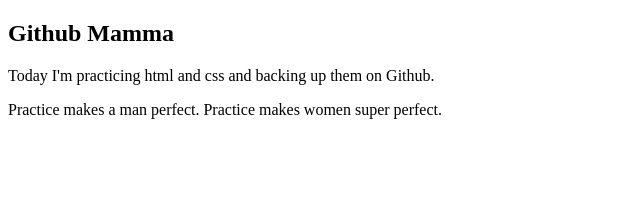
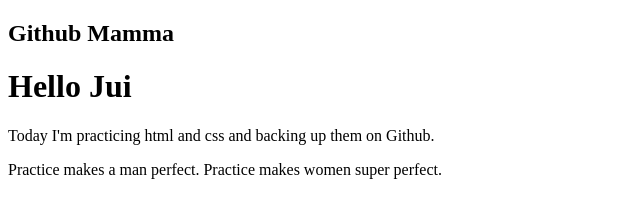
Before and after one commit to coderayub/Practice-github, a plain HTML site: page index.html in a window 1280 px wide. Shown: the whole page, without its empty margins (0-640 px from the left). Drawn offline with Linux system fonts and the light colour scheme.

Commit message:
a h1 'Hello Jui' has been added

```diff
--- a/index.html
+++ b/index.html
@@ -8,6 +8,7 @@
 <body>
     <header>
         <h2>Github Mamma</h2>
+        <h1>Hello Jui</h1>
         <p>Today I'm practicing html and css and backing up them on Github.</p>
         <p>Practice makes a man perfect. Practice makes women super perfect.</p>
     </header>
```
Also changed, not shown: commands.txt.
